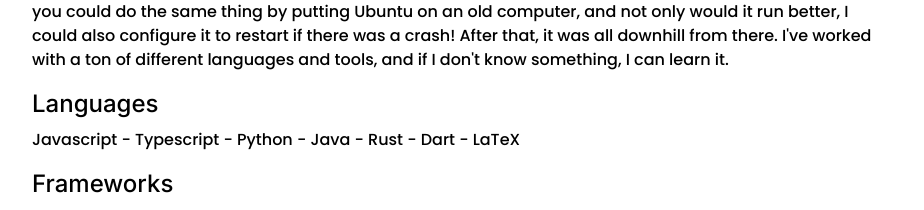
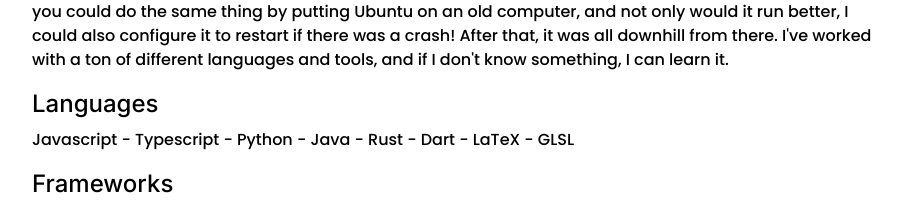
Before and after one commit to dizeeee/website, a SvelteKit app: page / in a window 1280 px wide. Shown: the part 2144-2354 px from the top of the page, without its empty margins (176-1100 px from the left). Built offline with nearby package versions, Linux system fonts and the light colour scheme.

Commit message:
added glsl because at this point i earned it

```diff
--- a/src/routes/+page.svelte
+++ b/src/routes/+page.svelte
@@ -155,7 +155,7 @@
 			</p>
 
 			<h4>Languages</h4>
-			<p>Javascript - Typescript - Python - Java - Rust - Dart - LaTeX</p>
+			<p>Javascript - Typescript - Python - Java - Rust - Dart - LaTeX - GLSL</p>
 
 			<h4>Frameworks</h4>
 			<p>Node.js - React - Angular - FastAPI - Express - NestJS - Flutter - Svelte</p>
```
